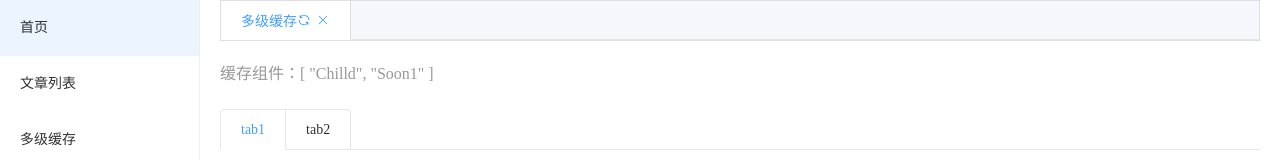
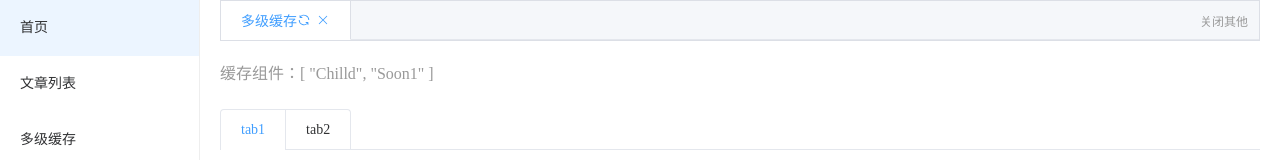
Before and after one commit to xiaocheng555/vue-tabs-cache, a Vue app in the folder vue3/: page /#/soon1 in a window 1280 px wide. Shown: the top 160 px of the page. Built offline with nearby package versions, Linux system fonts and the light colour scheme.

Commit message:
feat: vue3 增加关闭其他tab

```diff
--- a/vue3/src/layout/LayoutTabs.vue
+++ b/vue3/src/layout/LayoutTabs.vue
@@ -1,5 +1,5 @@
 <template>
-  <div>
+  <div class="layout-tabs">
     <el-tabs
       type="border-card"
       v-model="curTabKey"
@@ -16,6 +16,7 @@
         </template>
       </el-tab-pane>
     </el-tabs>
+    <div class="close-tabs" @click="closeOtherTabs">关闭其他</div>
   </div>
 </template>
 
@@ -166,6 +167,16 @@ async function refreshTab () {
   }
 }
 
+// 关闭非当前页的所有tab页签
+function closeOtherTabs () {
+  tabs.value
+    .filter(tab => tab.tabKey !== curTabKey.value)
+    .forEach(tab => {
+      removeCache(tab.componentName || '')
+    })
+  tabs.value = tabs.value.filter(tab => tab.tabKey === curTabKey.value)
+}
+
 watch(() => route.path, changeCurTab, {
   immediate: true
 })
@@ -175,4 +186,15 @@ watch(() => route.path, changeCurTab, {
 :deep(.el-tabs__content) {
   display: none;
 }
+.layout-tabs {
+  position: relative;
+}
+.close-tabs {
+  position: absolute;
+  top: 0;
+  right: 0;
+  padding: 12px;
+  cursor: pointer;
+  color: #999;
+}
 </style>
--- a/vue3/src/views/Child/Soon1.vue
+++ b/vue3/src/views/Child/Soon1.vue
@@ -18,7 +18,7 @@
           <el-table-column prop="userName" label="用户名" />
           <el-table-column label="操作">
             <template v-slot="{ row }">
-              <el-link type="danger" @click="delUserData(row)">删除</el-link>
+              <el-link type="danger" @click="delUserData(row)">删除并刷新tab2</el-link>
             </template>
           </el-table-column>
         </el-table>
--- a/vue3/src/views/Child/Soon2.vue
+++ b/vue3/src/views/Child/Soon2.vue
@@ -18,7 +18,7 @@
           <el-table-column prop="day" label="练习时长（天）" />
           <el-table-column label="操作">
             <template v-slot="{ row }">
-              <el-link type="danger" @click="delUserData(row)">删除</el-link>
+              <el-link type="danger" @click="delUserData(row)">删除并刷新tab1</el-link>
             </template>
           </el-table-column>
         </el-table>
```
